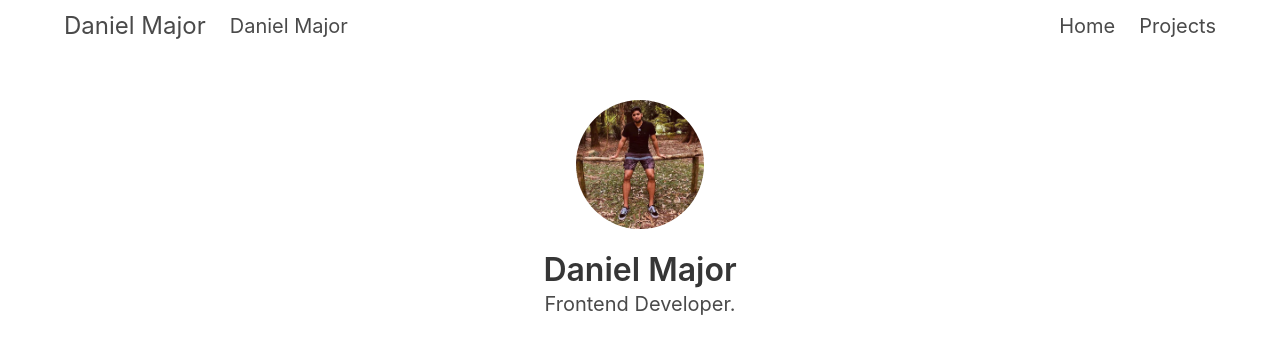
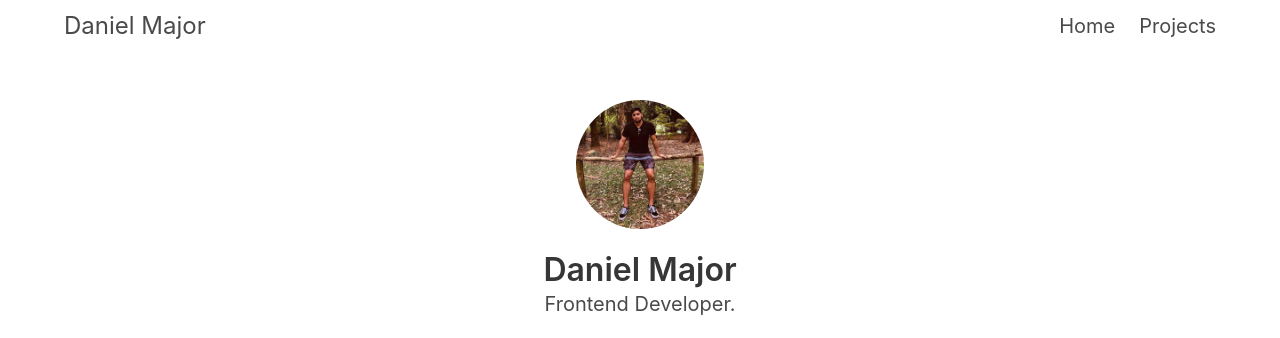
Before and after one commit to Seveshy/danielmajor, a Gatsby site: page / in a window 1280 px wide. Shown: the top 338 px of the page. Built offline with nearby package versions, Linux system fonts and the light colour scheme; Gatsby itself is replaced by a stand-in of ours.

Commit message:
Ajuste no title

```diff
--- a/src/components/header.js
+++ b/src/components/header.js
@@ -30,10 +30,6 @@ class Header extends Component {
           <Link className="navbar-item is-size-4" to="/">
             {siteTitle}
           </Link>
-          <h1 className="navbar-item is-size-5">
-            {siteTitle}
-          </h1>
-
           <a className={`navbar-burger ${burgerClass}`}
               role="button"
               arial-label="menu"
```
